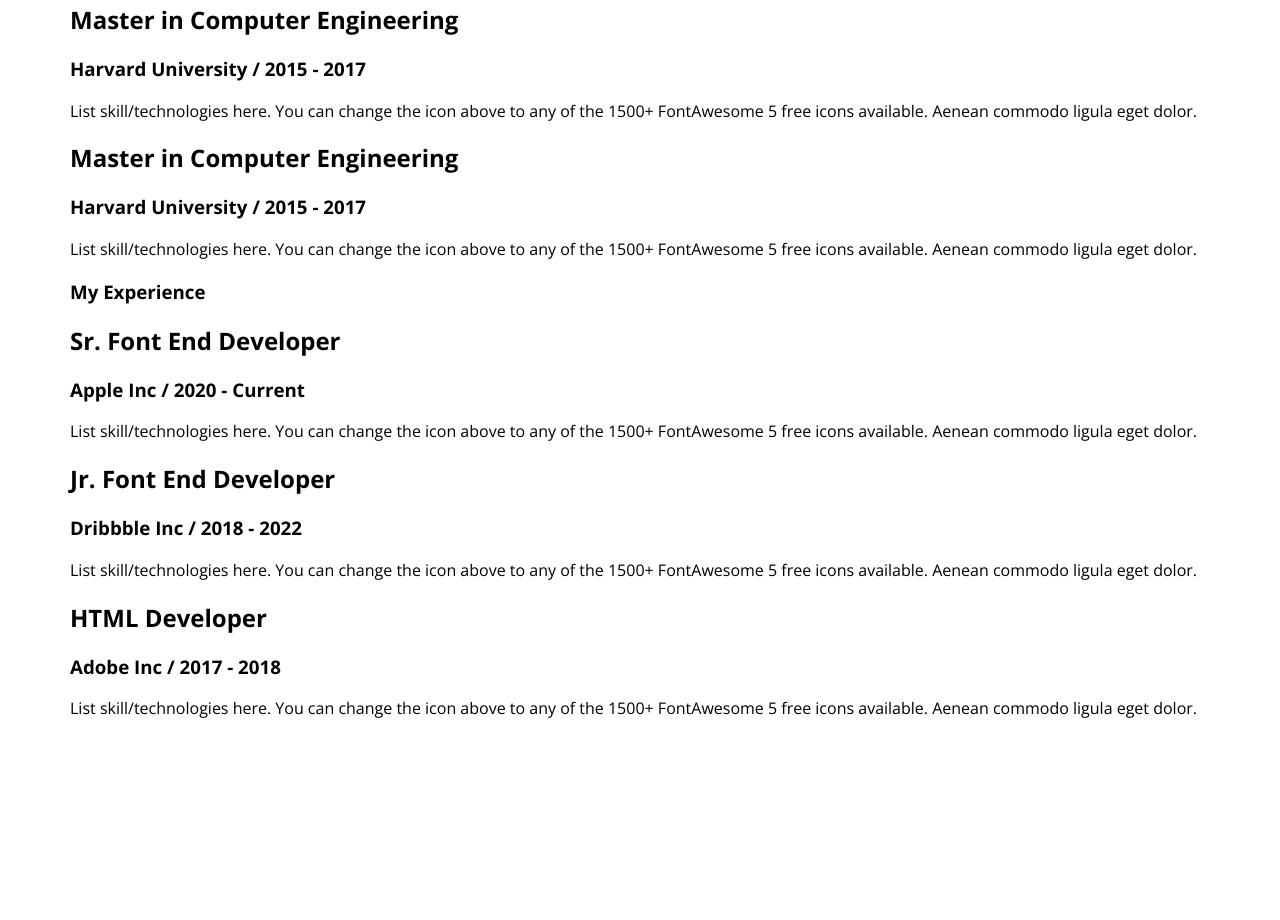
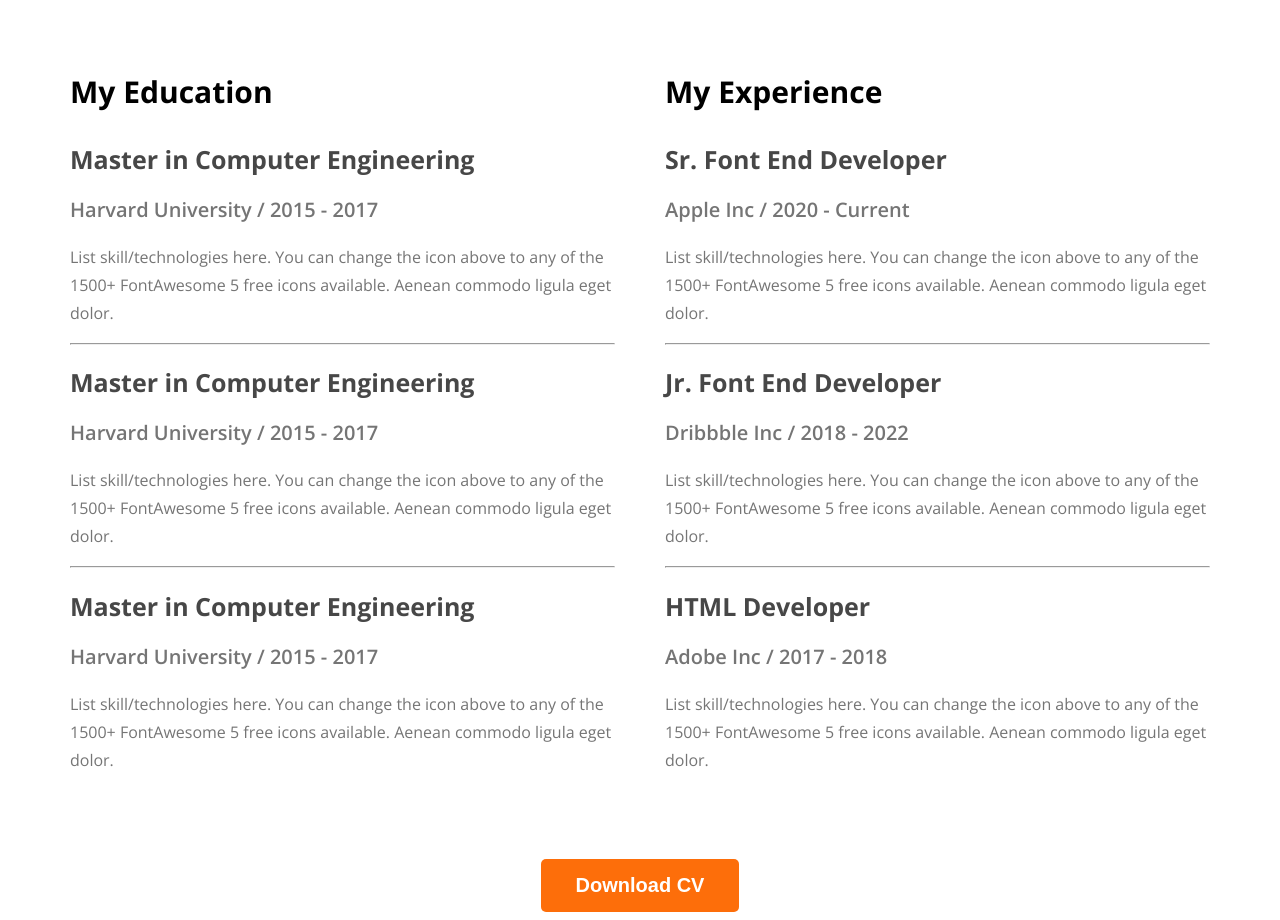
Before and after one commit to ParvezAhmedJacky/webdeveloper-protfolio, a plain HTML site: page index.html in a window 1280 px wide. Shown: the part 2118-3038 px from the top of the page. Before the commit the page ends 2853 px from the top, so only its background shows below. Drawn offline with nearby package versions, Linux system fonts and the light colour scheme.

Commit message:
finish the resume section

```diff
--- a/index.html
+++ b/index.html
@@ -58,7 +58,7 @@
                 </div>
             </div>
         </section>
-        <section>
+        <section class="what-i-do">
             <h3 class="section-title">What I do</h3>
             <p id="what-i-do-description" class="section-description">I have more than 10 years experience building software for clients all over the world. Below is a quick overview of my main technical skill sets and technologies i use. Want to find out more about my experience? Check out my online resume and project portfolio.</p>
             <div class="skills-container">
@@ -89,6 +89,8 @@
         <section>
             <div class="section-title">A summary of My Resume</div>
         </section>
+        <section>
+            <div class="resume-container">
                 <div class="resume-column">
                     <h3 class="resume-column-title">My Education</h3>
                     <div class="resume-iteam">
@@ -97,12 +99,14 @@
                         <p class="resume-iteam-description">List skill/technologies here. You can change the icon above
                             to any of the 1500+ FontAwesome 5 free icons available. Aenean commodo ligula eget dolor.</p>
                     </div>
+                    <hr>
                     <div class="resume-iteam">
                         <h2 class="resume-iteam-title">Master in Computer Engineering</h2>
                         <h3 class="resume-iteam-institute">Harvard University / 2015 - 2017</h3>
                         <p class="resume-iteam-description">List skill/technologies here. You can change the icon above
                             to any of the 1500+ FontAwesome 5 free icons available. Aenean commodo ligula eget dolor.</p>
                     </div>
+                    <hr>
                     <div class="resume-iteam">
                         <h2 class="resume-iteam-title">Master in Computer Engineering</h2>
                         <h3 class="resume-iteam-institute">Harvard University / 2015 - 2017</h3>
@@ -118,12 +122,14 @@
                         <p class="resume-iteam-description">List skill/technologies here. You can change the icon above
                             to any of the 1500+ FontAwesome 5 free icons available. Aenean commodo ligula eget dolor.</p>
                     </div>
+                    <hr>
                     <div class="resume-iteam">
                         <h2 class="resume-iteam-title">Jr. Font End Developer</h2>
                         <h3 class="resume-iteam-institute">Dribbble Inc / 2018 - 2022</h3>
                         <p class="resume-iteam-description">List skill/technologies here. You can change the icon above
                             to any of the 1500+ FontAwesome 5 free icons available. Aenean commodo ligula eget dolor.</p>
                     </div>
+                    <hr>
                     <div class="resume-iteam">
                         <h2 class="resume-iteam-title">HTML Developer</h2>
                         <h3 class="resume-iteam-institute">Adobe Inc / 2017 - 2018</h3>
@@ -131,6 +137,11 @@
                             to any of the 1500+ FontAwesome 5 free icons available. Aenean commodo ligula eget dolor.</p>
                     </div>
                 </div>
+            </div>
+            <div class="download-cv">
+                <button class="btn-primary">Download CV</button>
+            </div>
+        </section>
     </main>
     <footer>
 
--- a/style/protfolio.css
+++ b/style/protfolio.css
@@ -144,6 +144,46 @@ main {
     font-size: 16px;
     font-style: normal;
     font-weight: 400;
+}
+.what-i-do{
+    margin-bottom: 130px;
+}
 
+/* resume related style */
+.resume-container {
+    display: flex;
+    gap: 50px;
+    margin-top: 110px;
+}
 
+.resume-column-title {
+    color: var #474747;
+    font-size: 30px;
+    font-weight: 700;
+    margin-bottom: 30px;
 }
+
+.resume-iteam-title {
+    color: #474747;
+    font-size: 25px;
+    font-weight: 700;
+    margin-bottom: 10px;
+}
+
+.resume-iteam-institute {
+    color: #757575;
+    font-size: 20px;
+    font-weight: 600;
+    margin-bottom: 20px;
+}
+
+.resume-iteam-description {
+    color: #757575;
+    font-size: 16px;
+    font-weight: 400;
+    line-height: 28px;
+}
+.download-cv{
+    text-align: center;
+    margin-top: 69px;
+}
```
Lines whose indentation alone changed are shown as unchanged.
